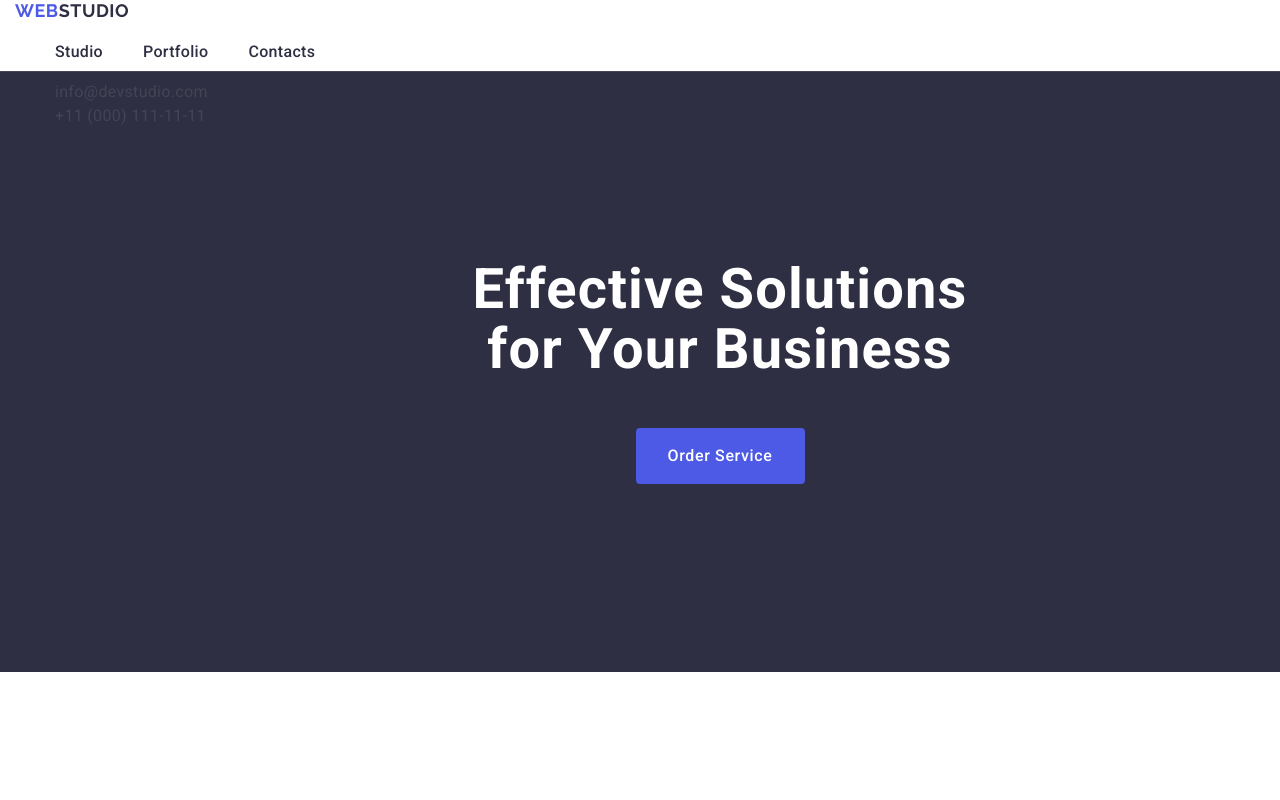
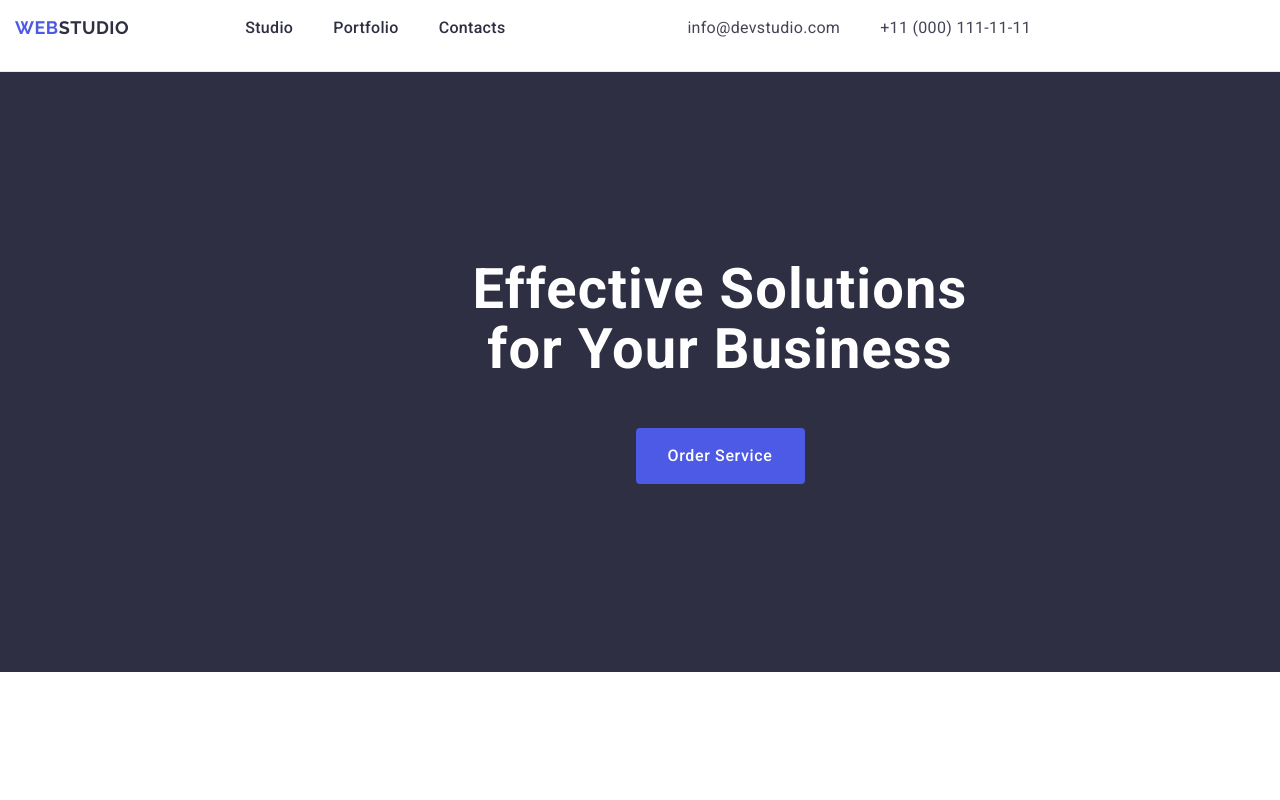
Before and after one commit to Vasiliy-sP/goit-markup-hw-03, a plain HTML site: page index.html in a window 1280 px wide. Shown: the top 800 px of the page. Drawn offline with nearby package versions, Linux system fonts and the light colour scheme.

Commit message:
hm-33333

```diff
--- a/css/styles.css
+++ b/css/styles.css
@@ -95,11 +95,14 @@ li {
 }
 
 .header {
-    border-bottom: 1px solid; var(--color-cornflower);
     width: 1440px;
     height: 72px;
+    border-bottom: 1px solid var(--color-cornflower);
+}
+
+.container-header {
     display: flex;
-
+    width: 1158px;
 }
 
 
@@ -109,7 +112,8 @@ li {
     line-height: 1.5;
     letter-spacing: 0.02em;
     color: var(--color-navy-blue);
-
+    display: flex;
+    align-items: center;
 }
 
 
@@ -122,7 +126,7 @@ li {
     text-transform: uppercase;
     color: var(--color-iris);
     font-family: "Raleway" ,sans-serif;
-
+    margin-right: 76px;
 }
 
 
@@ -149,14 +153,19 @@ li {
     cursor: pointer;
     display: flex;
     gap: 40px;
-
 }
 .nav-list-contact:hover, :focus {
     color: var(--color-okean);
 }
 
-.header-social-list{
+.nav-list-contact-a {
+    padding: 24px 0
+}
 
+.header-social-list {
+    display: flex;
+    align-items: center;
+    gap: 40px;
 }
 
 .header-social-list-item {
@@ -352,7 +361,7 @@ li {
     line-height: 24px;
     letter-spacing: 0.02em;
     color: var(--color-navy-blue);
-
+    margin-bottom: 8px;
 }
 
 .text-portfolio {
@@ -368,7 +377,7 @@ li {
     gap: 24px;
     flex-wrap: wrap;
     padding-left: 0;
-
+    row-gap: 48px;
 }
 
 .name-s {
@@ -376,15 +385,17 @@ li {
     border: 1px solid;
     border-top: none;
     margin-bottom: 8px;
-
+    border: 1px solid var(--color-cornflower)
 }
 
 .li-name {
     row-gap: 48px;
     width: calc((100% - 48px) / 3);
-
 }
 
+.li-name :last-child {
+    margin-right: 0;
+}
 //===============footer===============//
 
 .footer {
--- a/index.html
+++ b/index.html
@@ -18,6 +18,7 @@
 <body>
         <header class="header">
             <div class="container">
+                    <div class="container-header">
                         <nav class="header-nav">
                             <a href="./index.html" class="header-nav-studio">Web<span class="header-nav-logo-span">Studio</span></a>
                             <ul class="header-nav-list">
@@ -42,6 +43,7 @@
                                 </li>
                             </ul>
                         </address>
+                    </div>
             </div>
         </header>
     <main>
```
Lines whose indentation alone changed are shown as unchanged.
